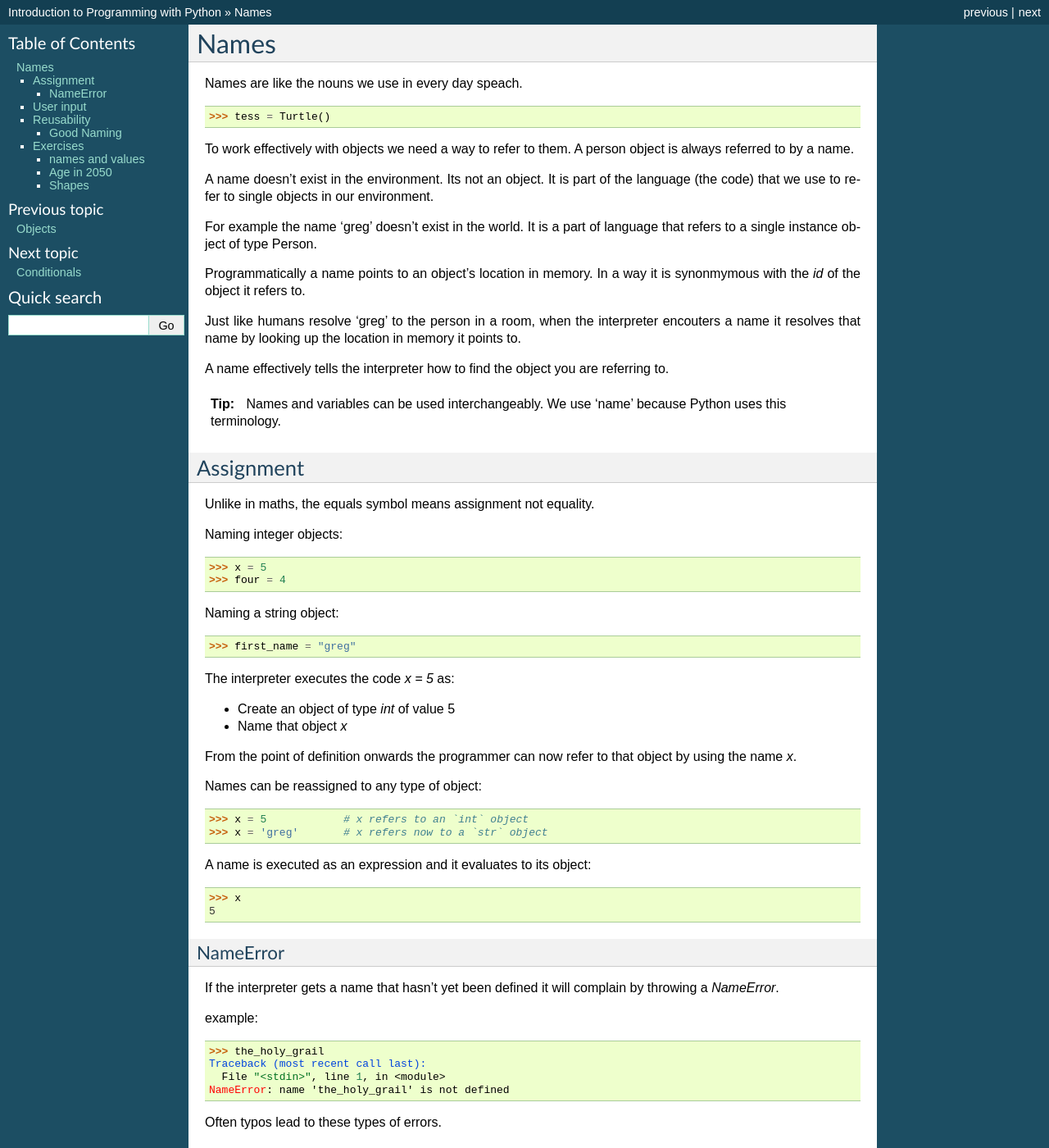
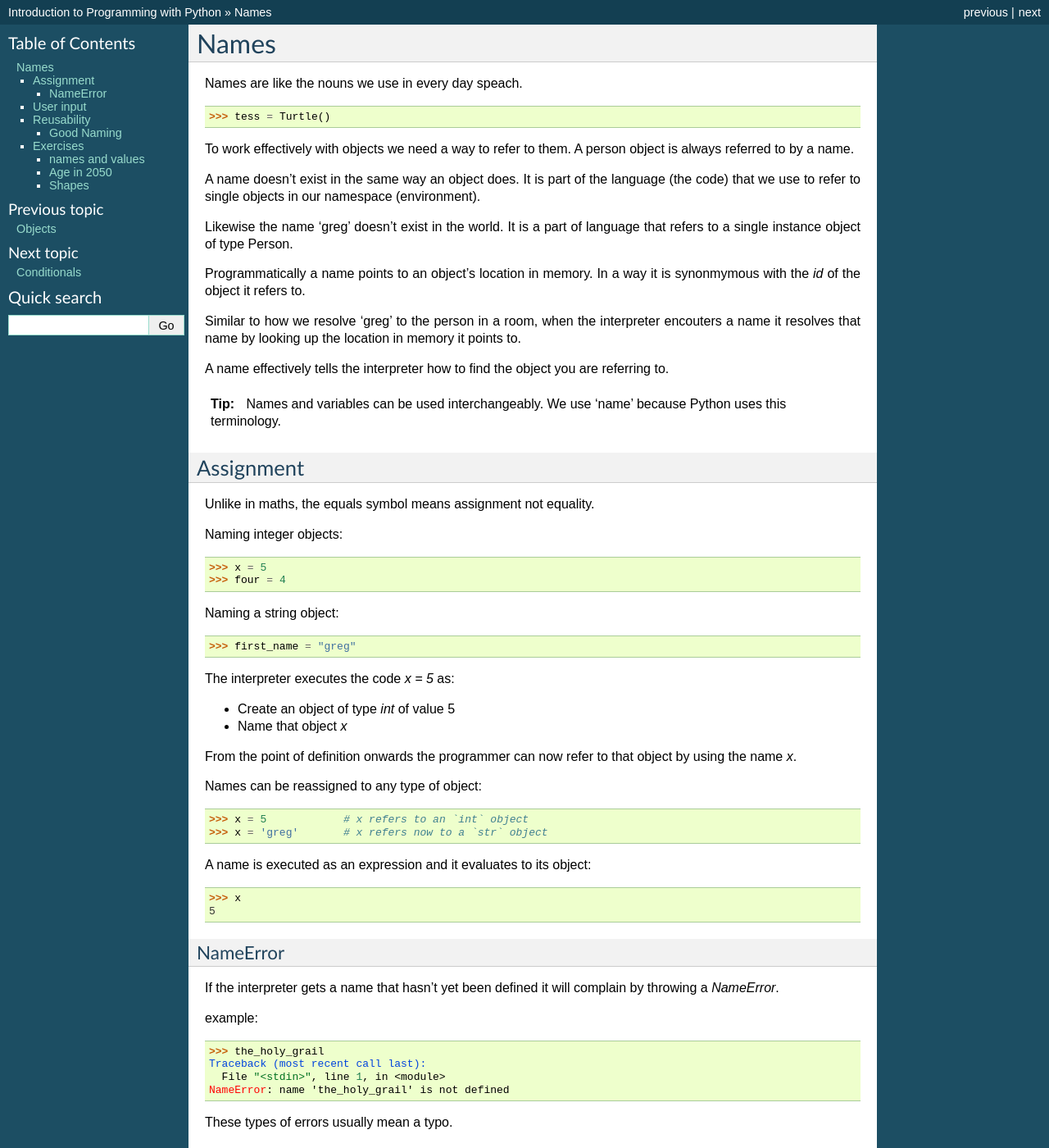
Before and after one commit to gu-lseg/intro-to-programming, a Sphinx documentation site: the page built from source/names.rst, in a window 1280 px wide and 1400 px high. Shown: the whole window at 82% size. Built offline with Sphinx 7.4.7, drawn with Linux system fonts in a browser that asks for light colours; pages that are not in the unit, such as notebooks, are missing from menus; some of the changed text lies outside the part shown.

Commit message:
modifications

```diff
--- a/source/names.rst
+++ b/source/names.rst
@@ -11,17 +11,17 @@ Names are like the nouns we use in every day speach.
 To work effectively with objects we need a way to refer to them. A person
 object is always referred to by a name.
 
-A name doesn't exist in the environment. Its not an object. It is part of
+A name doesn't exist in the same way an object does. It is part of
 the language (the code) that we use to refer to single objects in our
-environment.
+namespace (environment).
 
-For example the name 'greg' doesn't exist in the world. It is a part of language that
+Likewise the name 'greg' doesn't exist in the world. It is a part of language that
 refers to a single instance object of type Person.
 
 Programmatically a name points to an object's location in memory. In a way it is
 synonmymous with the `id` of the object it refers to.
 
-Just like humans resolve 'greg' to the person in a room, when the interpreter
+Similar to how we resolve 'greg' to the person in a room, when the interpreter
 encouters a name it resolves that name by looking up the location in memory it
 points to.
 
@@ -77,7 +77,7 @@ example::
       File "<stdin>", line 1, in <module>
     NameError: name 'the_holy_grail' is not defined
 
-Often typos lead to these types of errors.
+These types of errors usually mean a typo.
 
 
 User input
@@ -89,6 +89,7 @@ To make programs interactive use a function named `input`::
     Please enter your name:
 
 When the interpreter meets `input` it:
+
 1. prints the string message passed as an argument to `input`,
 2. Buffers any characters typed
 3. On the enter returns the characters as a new String.
```
Also changed, not shown: other parts of source/names.rst (+4 -4 lines), source/objects.rst (+7 -4 lines).
